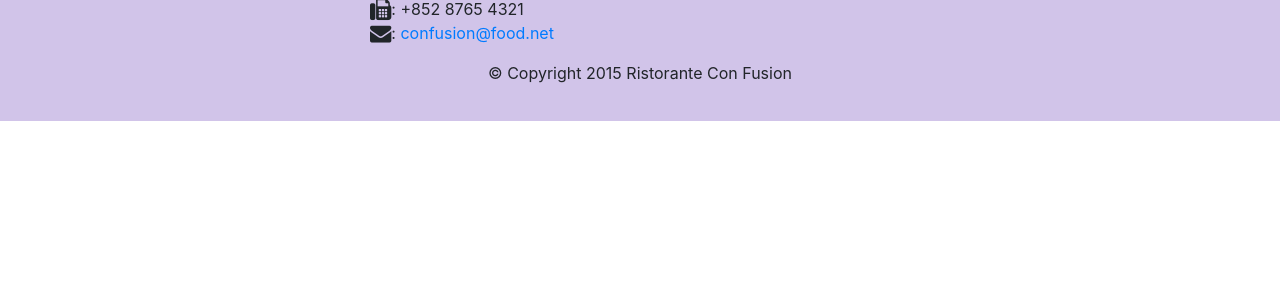
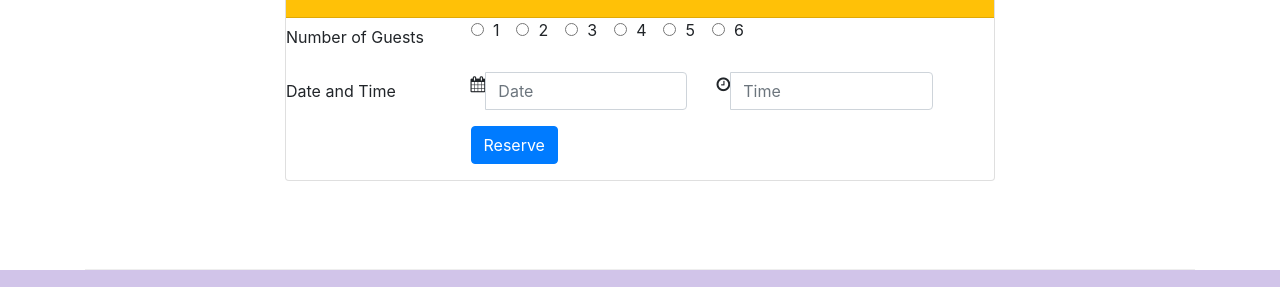
Before and after one commit to Enno-H/WebDev-Bootstrap, a website: page index.html in a window 1280 px wide. Shown: the part 1664-1951 px from the top of the page. Before the commit the page ends 1785 px from the top, so only its background shows below. Drawn offline with nearby package versions, Linux system fonts and the light colour scheme.

Commit message:
Add the Reservation Form to index.html

```diff
--- a/index.html
+++ b/index.html
@@ -37,12 +37,17 @@
     <header class="jumbotron">
         <div class="container">
             <div class="row row-header">
-                <div class="col-12 col-sm-8">
+                <div class="col-xs-12 col-sm-6">
                     <h1>Ristorante con Fusion</h1>
                     <p>We take inspiration from the World's best cuisines, and create a unique fusion experience. Our lipsmacking creations will tickle your culinary senses!</p>
                 </div>
-                <div class="col-12 col-sm-4 align-self-center">
+                <div class="col-xs-12 col-sm-3 align-self-center">
                     <img src="img/logo.png" class="img-fluid">
+                </div>
+                <div class="col-xs-12 col-sm-3 align-self-center justify-content-center">
+                    <button type="submit" class="btn btn-warning btn-block">
+                        <a class="text-white" href="#card">Reserve Table</a>
+                    </button>
                 </div>
             </div>
         </div>
@@ -57,8 +62,8 @@
                 <div class="media">
                     <img class="d-flex mr-3 img-thumbnail align-self-center" src="img/uthappizza.png" alt="uthappizza">
                     <div class="media-body">
-                        <h2 class="mt-0">Uthappizza</h2>
-                        <p>A unique combination of Indian Uthappam (pancake) and Italian pizza, topped with Cerignola olives, ripe vine cherry tomatoes, Vidalia onion, Guntur chillies and Buffalo Paneer.</p>
+                        <h2 class="mt-0">Uthappizza <span class="badge badge-danger">HOT</span> <span class="badge badge-pill badge-default">$4.99</span></h2>
+                        <p class="hidden-xs-down">A unique combination of Indian Uthappam (pancake) and Italian pizza, topped with Cerignola olives, ripe vine cherry tomatoes, Vidalia onion, Guntur chillies and Buffalo Paneer.</p>
                     </div>
                 </div>
             </div>
@@ -70,8 +75,13 @@
                 <h3>This Month's Promotions</h3>
             </div>
             <div class="col-sm-8 col-md-9">
-                <h2>Weekend Grand Buffet</h2>
-                <p>Featuring mouthwatering combinations with a choice of five different salads, six enticing appetizers, six main entrees and five choicest desserts. Free flowing bubbly and soft drinks. All for just $19.99 per person </p>
+                <div class="media">
+                    <div class="media-body">
+                        <h2 class="mt-0">Weekend Grand Buffet <span class="badge badge-danger">NEW</span></h2>
+                        <p class="hidden-xs-down">Featuring mouthwatering combinations with a choice of five different salads, six enticing appetizers, six main entrees and five choicest desserts. Free flowing bubbly and soft drinks. All for just $19.99 per person </p>
+                    </div>
+                    <img class="d-flex mr-3 img-thumbnail align-self-center" src="img/buffet.png" alt="uthappizza">
+                </div>
             </div>
         </div>
 
@@ -85,7 +95,79 @@
                     <div class="media-body">
                         <h2>Alberto Somayya</h2>
                         <h4>Executive Chef</h4>
-                        <p>Award winning three-star Michelin chef with wide International experience having worked closely with whos-who in the culinary world, he specializes in creating mouthwatering Indo-Italian fusion experiences. </p>
+                        <p class="hidden-xs-down">Award winning three-star Michelin chef with wide International experience having worked closely with whos-who in the culinary world, he specializes in creating mouthwatering Indo-Italian fusion experiences. </p>
+                    </div>
+                </div>
+            </div>
+        </div>
+
+        <div class="row row-content align-items-center justify-content-center">
+            <div class="col-xs-12 col-sm-8">
+                <div class="card" id="card">
+                    <h3 class="card-header bg-warning text-white">Reserve a Table</h3>
+                    <div class="card-block">
+                        <form>
+
+                            <div class="form-group row">
+                                <label for="guests" class="col-xs-12 col-md-3 col-form-label">Number of Guests</label>
+                                <div class="col-xs-12 col-md-9">
+                                    <div class="form-check form-check-inline">
+                                            <label class="form-check-label">
+                                                <input class="form-check-input" type="radio" name="inlineRadioOptions" id="inlineRadio1" value="option1"> 1
+                                            </label>
+                                        </div>
+                                        <div class="form-check form-check-inline">
+                                            <label class="form-check-label">
+                                                <input class="form-check-input" type="radio" name="inlineRadioOptions" id="inlineRadio2" value="option2"> 2
+                                            </label>
+                                        </div>
+                                        <div class="form-check form-check-inline">
+                                            <label class="form-check-label">
+                                                <input class="form-check-input" type="radio" name="inlineRadioOptions" id="inlineRadio3" value="option3"> 3
+                                            </label>
+                                        </div>
+                                        <div class="form-check form-check-inline">
+                                            <label class="form-check-label">
+                                                <input class="form-check-input" type="radio" name="inlineRadioOptions" id="inlineRadio4" value="option4"> 4
+                                            </label>
+                                        </div>
+                                        <div class="form-check form-check-inline">
+                                            <label class="form-check-label">
+                                                <input class="form-check-input" type="radio" name="inlineRadioOptions" id="inlineRadio5" value="option5"> 5
+                                            </label>
+                                        </div>
+                                        <div class="form-check form-check-inline">
+                                            <label class="form-check-label">
+                                                <input class="form-check-input" type="radio" name="inlineRadioOptions" id="inlineRadio6" value="option6"> 6
+                                            </label>
+                                        </div>
+                                </div>
+                            </div>
+
+                            <div class="form-group row">
+                                <label for="time" class="col-xs-12 col-md-3 col-form-label">Date and Time</label>
+                                <div class="col-xs-12 col-sm-4">
+                                    <div class="input-group">
+                                        <div class="input-group-addon"><i class="fa fa-calendar" aria-hidden="true"></i></div>
+                                        <input type="text" class="form-control" id="date" name="date" placeholder="Date">
+                                    </div>
+                                </div>
+                                <div class="col-xs-12 col-sm-4">
+                                    <div class="input-group">
+                                        <div class="input-group-addon"><i class="fa fa-clock-o" aria-hidden="true"></i></div>
+                                        <input type="text" class="form-control" id="time" name="time" placeholder="Time">
+                                    </div>
+                                </div>
+                            </div>
+
+                            <div class="form-group row">
+                                <div class="offset-md-3 col-md-9">
+                                    <button type="submit" class="btn btn-primary">
+                                        Reserve
+                                    </buttom>
+                                </div>
+                            </div>
+                        </form>
                     </div>
                 </div>
             </div>
```
